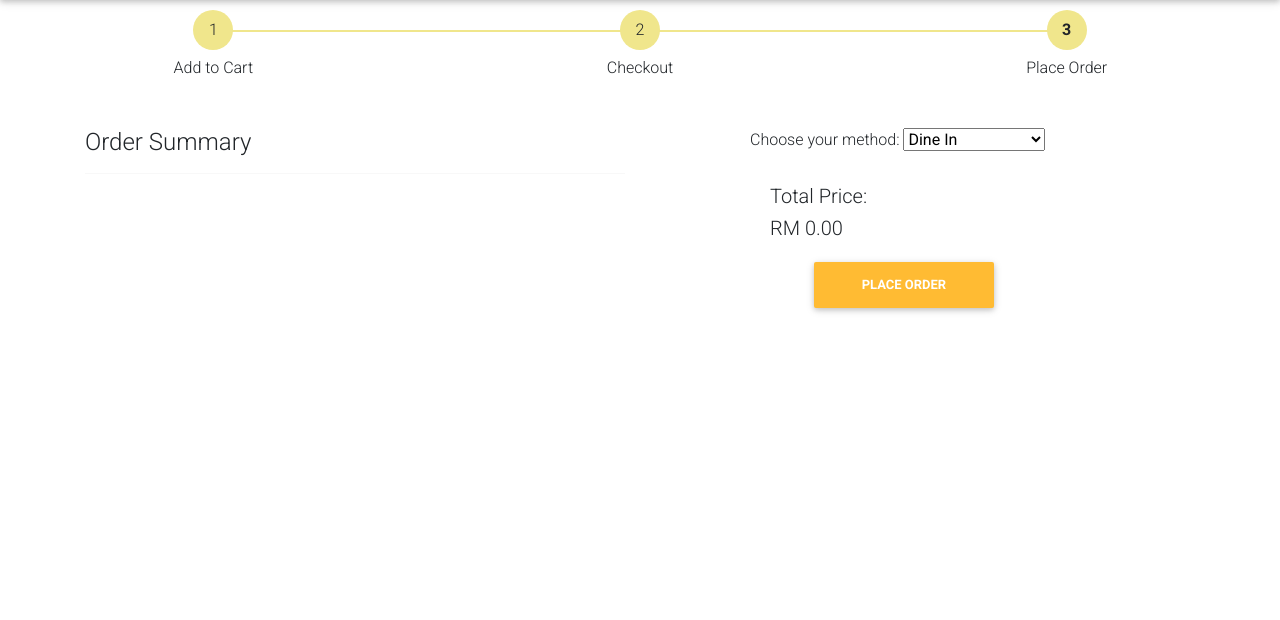
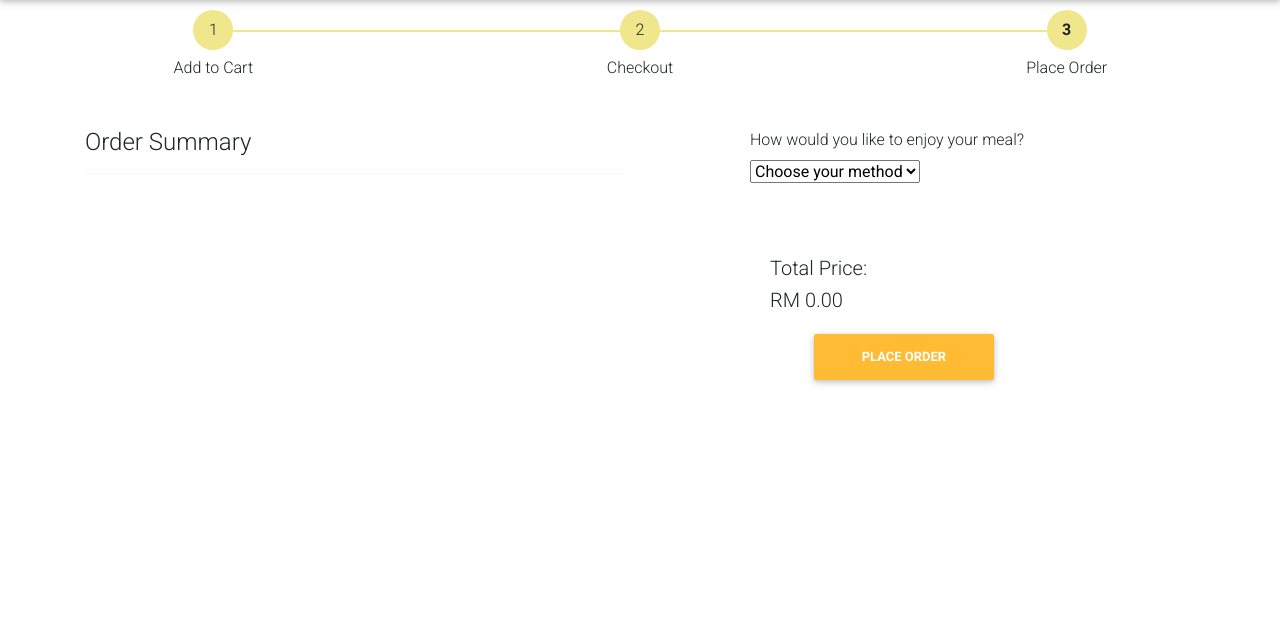
Before and after one commit to YapYuNing08/GitExercise-TT5L-10, a Django app: page /checkout/ in a window 1280 px wide. Shown: the part 56-676 px from the top of the page. Run offline with Django 5.2, Linux system fonts and the light colour scheme; a user stored in the database is signed in; data that the repository does not hold is empty; some libraries are stand-ins or nearby versions.

Commit message:
table number

```diff
--- a/deliver/customer/templates/customer/checkout.html
+++ b/deliver/customer/templates/customer/checkout.html
@@ -23,6 +23,7 @@
         display: flex;
         justify-content: space-between;
     }
+
     .stepper-item {
         position: relative;
         display: flex;
@@ -30,6 +31,7 @@
         align-items: center;
         flex: 1;
     }
+
     .stepper-item::before {
         position: absolute;
         content: "";
@@ -39,6 +41,7 @@
         left: -50%;
         z-index: 2;
     }
+
     .stepper-item::after {
         position: absolute;
         content: "";
@@ -48,6 +51,7 @@
         left: 50%;
         z-index: 2;
     }
+
     .stepper-item .step-counter {
         position: relative;
         z-index: 5;
@@ -60,13 +64,16 @@
         background: #ccc;
         margin-bottom: 6px;
     }
-    .stepper-item.active .step-counter{
+
+    .stepper-item.active .step-counter {
         font-weight: bold;
         background-color: khaki;
     }
+
     .stepper-item.completed .step-counter {
         background-color: khaki;
     }
+
     .stepper-item.completed::after {
         position: absolute;
         content: "";
@@ -76,20 +83,21 @@
         left: 50%;
         z-index: 3;
     }
+
     .stepper-item:first-child::before {
         content: none;
     }
+
     .stepper-item:last-child::after {
         content: none;
     }
 </style>
 
-
 <div class="container">
     {% if messages %}
         {% for msg in messages %}
         <div class="alert alert-danger" role="alert">
-            {{msg}}
+            {{ msg }}
         </div>
         {% endfor %}
     {% endif %}
@@ -112,33 +120,62 @@
                     <input type="hidden" name="quantity_{{ forloop.counter }}" value="{{ item.quantity }}">
                 </div>
                 {% endfor %}
-            </form>
         </div>
 
         <div class="col-sm-4 offset-sm-1">
             <div>
-            <label for="method">Choose your method: </label>
-                <select>
-                    <option>Dine In</option>
-                    <option>Pick Up</option>
-                    <option>Cash On Delivery</option>
+                <label for="method">How would you like to enjoy your meal? </label>
+                    <select id="method" name="method">
+                        <option value="">Choose your method</option>
+                        <option value="dine-in">Dine In</option>
+                        <option value="pick-up">Pick Up</option>
                     </select>
             </div>
             <br>
 
+            <div id="table-number-div" style="display: none;">
+                <label for="table-number">Table Number: </label>
+                <input type="text" id="table-number" name="table_number">
+            </div>
+            <br><br>
             <div class="form-check mb-3">
                 <h5>Total Price: </h5>
                 <h5>RM {{ totalamount|floatformat:2 }}</h5>
             </div>
+
             <div class="text-end">
-                    <button type="submit" form="order_form" class="btn btn-warning px-5 fw-bold">Place Order</button>
-                </div>
-            </form>
+                <button type="button" id="submit-order" class="btn btn-warning px-5 fw-bold">Place Order</button>
             </div>
         </div>
     </div>
+</div>
+
+<script>
+    document.getElementById('method').addEventListener('change', function() {
+        var method = this.value;
+        if (method === 'dine-in') {
+            document.getElementById('table-number-div').style.display = 'block';
+        } else {
+            document.getElementById('table-number-div').style.display = 'none';
+        }
+    });
+
+    document.getElementById('submit-order').addEventListener('click', function() {
+        var method = document.getElementById('method').value;
+        var orderForm = document.getElementById('order_form');
+        if (method === 'pick-up') {
+            var orderId = generateOrderId(); // You'll need to implement this function
+            alert('Your order ID: ' + orderId);
+        }
+        orderForm.submit();
+    });
+
+    function generateOrderId() {
+        return 'ORD' + Math.floor(Math.random() * 1000000);
+    }
+</script>
+
 <style>
-
     .card-body {
         display: flex;
         justify-content: space-between;
@@ -146,15 +183,16 @@
     }
 
     .product-title {
-        flex-grow: 1
+        flex-grow: 1;
     }
 
     .product-price {
         text-align: right;
         min-width: 100px; /* Adjust as needed */
     }
-    .text-end{
+    .text-end {
         margin-right: 100px;
     }
 </style>
+
 {% endblock content %}
```
Lines whose indentation alone changed are shown as unchanged.
